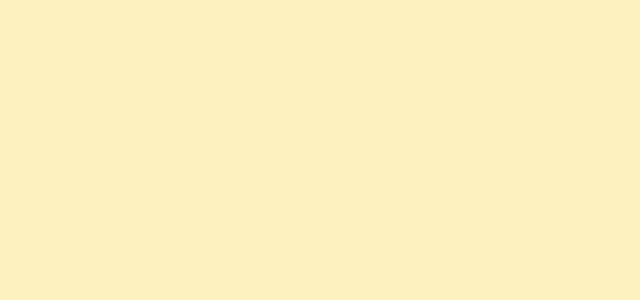
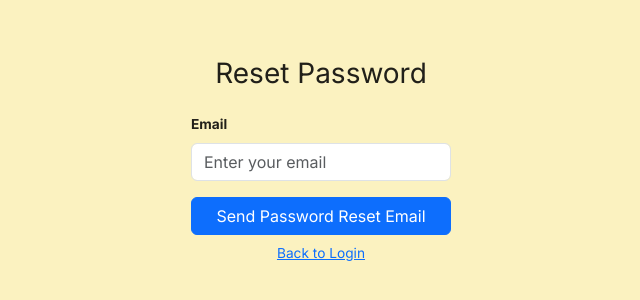
Before and after one commit to bedbugs-bit/Portfolio-App, a React (Create React App) app in the folder client/: page /password-reset in a window 1280 px wide. Before the commit this address had no page. Shown: the part 232-532 px from the top of the page, without its empty margins (319-959 px from the left). Built offline with nearby package versions, Linux system fonts and the light colour scheme.

Commit message:
added password recovery

```diff
--- a/client/src/App.js
+++ b/client/src/App.js
@@ -7,6 +7,7 @@ import { useSelector } from "react-redux";
 import { useMemo } from "react";
 import { themeSettings } from "theme";
 import { createTheme } from "@mui/material/styles";
+import PasswordReset from "scenes/PasswordReset";
 import "bootstrap/dist/css/bootstrap.min.css";
 
 function App() {
@@ -26,6 +27,7 @@ function App() {
             <Route path="/" element={<Navigate to="/login" />} />
             <Route path="/login" element={<Login />} />
             <Route path="/signup" element={<Signup />} />
+            <Route path="/password-reset" element={<PasswordReset />} />
             <Route path="/dashboard" element={<Dashboard />} />
           </Routes>
         </BrowserRouter>
--- a/client/src/scenes/Login.jsx
+++ b/client/src/scenes/Login.jsx
@@ -1,14 +1,31 @@
 import React, { useState } from "react";
 import { Link, useNavigate } from "react-router-dom";
-import { signInWithEmailAndPassword } from "firebase/auth"; // Import signInWithEmailAndPassword
-import { auth } from "../Firebase"; // Adjust the path as needed
+import { signInWithEmailAndPassword } from "firebase/auth";
+import { auth } from "../Firebase";
 import "./style.css";
 
 const Login = () => {
   const [email, setEmail] = useState("");
   const [password, setPassword] = useState("");
-  const [error, setError] = useState(""); // State for storing error message
-  const navigate = useNavigate(); // useNavigate for navigation
+  const [error, setError] = useState("");
+  const navigate = useNavigate();
+
+  // Utility function for custom error messages
+  const getErrorMessage = (errorCode) => {
+    switch (errorCode) {
+      case "auth/invalid-email":
+        return "The email address is badly formatted.";
+      case "auth/user-disabled":
+        return "This user has been disabled. Please contact support.";
+      case "auth/user-not-found":
+        return "There is no user corresponding to this email.";
+      case "auth/wrong-password":
+        return "The password is invalid for the given email.";
+      // Add more cases as needed
+      default:
+        return "An unexpected error occurred. Please try again.";
+    }
+  };
 
   const handleSubmit = async (event) => {
     event.preventDefault();
@@ -16,10 +33,10 @@ const Login = () => {
 
     try {
       await signInWithEmailAndPassword(auth, email, password);
-      navigate("/dashboard"); // Navigate to the home route on successful login
+      navigate("/dashboard"); // Navigate on successful login
     } catch (error) {
       console.error("Error logging in: ", error.message);
-      setError(error.message); // Update the error state with the error message
+      setError(getErrorMessage(error.code)); // Set custom error message
     }
   };
 
@@ -32,8 +49,7 @@ const Login = () => {
             <div className="alert alert-danger" role="alert">
               {error}
             </div>
-          )}{" "}
-          {/* Display error message */}
+          )}
           <div className="mb-3">
             <label htmlFor="email" className="form-label">
               Email
@@ -66,7 +82,8 @@ const Login = () => {
             </button>
           </div>
           <p className="text-right">
-            Forgot <a href="/reset-password">Password?</a>
+            Forgot
+            <Link  to="/password-reset"> Password?</Link>
             <Link to="/signup" className="ms-2">
               Sign Up?
             </Link>
--- /dev/null
+++ b/client/src/scenes/PasswordReset.jsx
@@ -0,0 +1,68 @@
+import React, { useState } from "react";
+import { sendPasswordResetEmail } from "firebase/auth";
+import { auth } from "../Firebase";
+import { Link } from "react-router-dom";
+
+const PasswordReset = () => {
+  const [email, setEmail] = useState("");
+  const [message, setMessage] = useState("");
+  const [error, setError] = useState("");
+
+  const handleSubmit = async (e) => {
+    e.preventDefault();
+    setMessage("");
+    setError("");
+
+    try {
+      await sendPasswordResetEmail(auth, email);
+      setMessage("Check your email for the password reset link");
+    } catch (error) {
+      setError("Failed to send password reset email");
+      console.error("Error sending password reset email", error);
+    }
+  };
+
+  return (
+    <div className="password-reset d-flex justify-content-center align-items-center vh-100">
+      <div className="form-container p-5 rounded">
+        <form onSubmit={handleSubmit}>
+          <h3 className="text-center mb-4">Reset Password</h3>
+          {message && (
+            <div className="alert alert-success" role="alert">
+              {message}
+            </div>
+          )}
+          {error && (
+            <div className="alert alert-danger" role="alert">
+              {error}
+            </div>
+          )}
+          <div className="mb-3">
+            <label htmlFor="email" className="form-label">
+              Email
+            </label>
+            <input
+              type="email"
+              className="form-control"
+              id="email"
+              placeholder="Enter your email"
+              value={email}
+              onChange={(e) => setEmail(e.target.value)}
+              required
+            />
+          </div>
+          <div className="d-grid mb-2">
+            <button type="submit" className="btn btn-primary">
+              Send Password Reset Email
+            </button>
+          </div>
+          <p className="text-center">
+            <Link to="/login">Back to Login</Link>
+          </p>
+        </form>
+      </div>
+    </div>
+  );
+};
+
+export default PasswordReset;
--- a/client/src/scenes/SignUp.jsx
+++ b/client/src/scenes/SignUp.jsx
@@ -185,7 +185,6 @@ const Signup = () => {
           </div>
 
           <p className="text-right mt-2">
-            Forgot <a href="/reset-password">Password?</a>
             Already Registered
             <Link to="/" className="ms-2">
               Sign in
```
